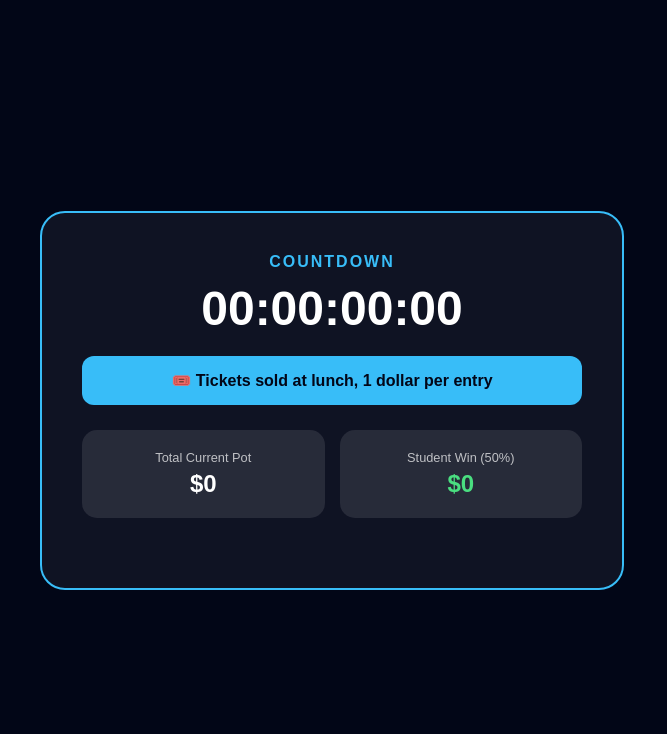
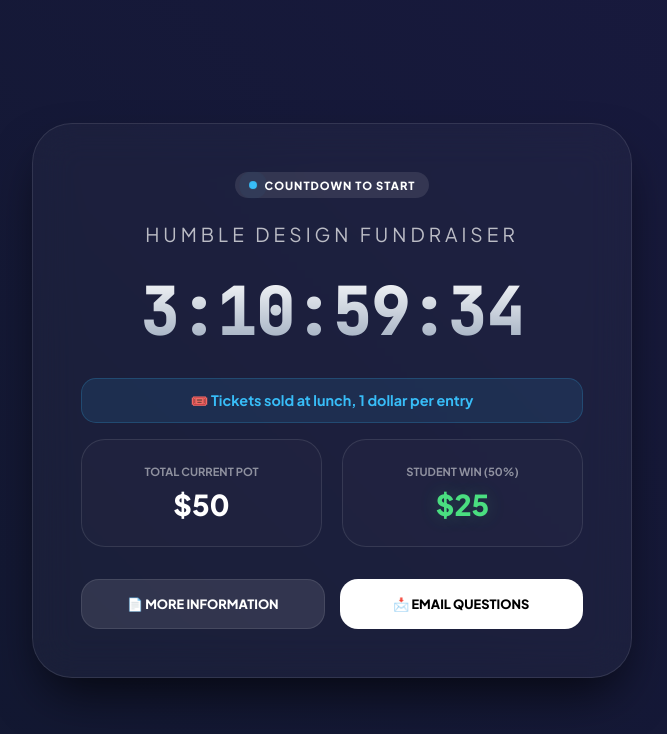
Before and after one commit to robertzam711/testing, a plain HTML site: page index.html in a window 1280 px wide. Shown: the whole page, without its empty margins (308-975 px from the left). Drawn offline with Linux system fonts and the light colour scheme.

Commit message:
Update title and enhance styling in index.html

```diff
--- a/index.html
+++ b/index.html
@@ -3,100 +3,228 @@
 <head>
     <meta charset="UTF-8">
     <meta name="viewport" content="width=device-width, initial-scale=1.0">
-    <title>Humble Design | 50/50 Raffle</title>
+    <title>Humble Design | Official 50/50 Raffle</title>
+    <link href="https://fonts.googleapis.com/css2?family=Plus+Jakarta+Sans:wght@300;400;700;800&family=JetBrains+Mono:wght@500&display=swap" rel="stylesheet">
     <style>
+        :root {
+            --accent: #38bdf8;
+            --money: #4ade80;
+            --bg: #020617;
+            --glass: rgba(255, 255, 255, 0.03);
+            --border: rgba(255, 255, 255, 0.1);
+        }
+
+        * { margin: 0; padding: 0; box-sizing: border-box; }
+
         body {
-            margin: 0;
-            background: #020617;
+            background-color: var(--bg);
+            background: linear-gradient(45deg, #020617, #0f172a, #1e1b4b);
+            background-size: 400% 400%;
+            animation: gradientBG 15s ease infinite;
             color: white;
-            font-family: sans-serif;
+            font-family: 'Plus Jakarta Sans', sans-serif;
             display: flex;
             justify-content: center;
             align-items: center;
             min-height: 100vh;
+            overflow: hidden;
         }
+
+        @keyframes gradientBG {
+            0% { background-position: 0% 50%; }
+            50% { background-position: 100% 50%; }
+            100% { background-position: 0% 50%; }
+        }
+
         .container {
-            background: rgba(255, 255, 255, 0.05);
-            border: 2px solid #38bdf8;
-            padding: 40px;
-            border-radius: 25px;
+            position: relative;
+            background: var(--glass);
+            backdrop-filter: blur(20px);
+            -webkit-backdrop-filter: blur(20px);
+            border: 1px solid var(--border);
+            padding: 3rem;
+            border-radius: 40px;
             text-align: center;
-            max-width: 500px;
             width: 90%;
+            max-width: 600px;
+            box-shadow: 0 25px 50px -12px rgba(0, 0, 0, 0.7);
+            z-index: 10;
         }
-        .status-header {
-            color: #38bdf8;
-            text-transform: uppercase;
-            font-weight: bold;
-            letter-spacing: 2px;
-            margin-bottom: 10px;
+
+        .live-indicator {
+            display: inline-flex;
+            align-items: center;
+            gap: 8px;
+            background: rgba(255,255,255,0.1);
+            padding: 6px 14px;
+            border-radius: 100px;
+            font-size: 0.7rem;
+            font-weight: 800;
+            letter-spacing: 1px;
+            margin-bottom: 1.5rem;
         }
+
+        .pulse {
+            width: 8px;
+            height: 8px;
+            background: var(--accent);
+            border-radius: 50%;
+            box-shadow: 0 0 0 0 rgba(56, 189, 248, 0.7);
+            animation: pulse-blue 2s infinite;
+        }
+
+        @keyframes pulse-blue {
+            0% { transform: scale(0.95); box-shadow: 0 0 0 0 rgba(56, 189, 248, 0.7); }
+            70% { transform: scale(1); box-shadow: 0 0 0 10px rgba(56, 189, 248, 0); }
+            100% { transform: scale(0.95); box-shadow: 0 0 0 0 rgba(56, 189, 248, 0); }
+        }
+
+        h1 { font-size: 1.2rem; font-weight: 400; opacity: 0.7; text-transform: uppercase; letter-spacing: 4px; }
+
         #timer {
-            font-size: 3rem;
+            font-family: 'JetBrains Mono', monospace;
+            font-size: clamp(2rem, 8vw, 4rem);
             font-weight: 800;
-            margin-bottom: 20px;
-            display: block;
+            margin: 1.5rem 0;
+            background: linear-gradient(to bottom, #fff, #94a3b8);
+            -webkit-background-clip: text;
+            -webkit-text-fill-color: transparent;
         }
-        .lunch-box {
-            background: #38bdf8;
-            color: #020617;
-            padding: 15px;
-            border-radius: 12px;
-            font-weight: bold;
-            margin-bottom: 25px;
+
+        .lunch-note {
+            background: rgba(56, 189, 248, 0.1);
+            color: var(--accent);
+            padding: 12px;
+            border-radius: 15px;
+            font-size: 0.9rem;
+            font-weight: 700;
+            margin: 1rem 0;
+            border: 1px solid rgba(56, 189, 248, 0.2);
         }
-        .money-grid {
+
+        .grid { display: grid; grid-template-columns: 1fr 1fr; gap: 20px; margin-top: 1rem; }
+
+        .stat-card {
+            background: rgba(255,255,255,0.02);
+            border: 1px solid var(--border);
+            padding: 1.5rem;
+            border-radius: 24px;
+            transition: all 0.3s ease;
+        }
+
+        .stat-card:hover { background: rgba(255,255,255,0.05); transform: translateY(-5px); }
+
+        .stat-label { font-size: 0.7rem; opacity: 0.5; margin-bottom: 0.5rem; font-weight: 700; text-transform: uppercase; }
+        .stat-value { font-size: 1.8rem; font-weight: 800; color: white; }
+        .stat-value.green { color: var(--money); text-shadow: 0 0 20px rgba(74, 222, 128, 0.2); }
+
+        .btn-group {
             display: grid;
             grid-template-columns: 1fr 1fr;
             gap: 15px;
-            margin-bottom: 30px;
+            margin-top: 2rem;
         }
-        .money-card {
-            background: rgba(255, 255, 255, 0.1);
-            padding: 20px;
-            border-radius: 15px;
+
+        .btn {
+            display: flex;
+            align-items: center;
+            justify-content: center;
+            gap: 10px;
+            padding: 16px;
+            text-decoration: none;
+            border-radius: 18px;
+            font-weight: 800;
+            transition: all 0.3s;
+            font-size: 0.8rem;
         }
-        .label { font-size: 0.8rem; opacity: 0.7; margin-bottom: 5px; }
-        .amount { font-size: 1.5rem; font-weight: bold; }
-        .green { color: #4ade80; }
 
-        .links {
-            display: flex;
-            flex-direction: column;
-            gap: 10px;
-        }
-        .btn {
-            padding: 15px;
-            border-radius: 12px;
-            text-decoration: none;
-            font-weight: bold;
-            transition: 0.2s;
-        }
-        .btn-doc { background: #ffffff; color: #000000; }
-        .btn-email { background: #38bdf8; color: #ffffff; }
-        .btn:hover { opacity: 0.8; transform: scale(1.02); }
+        .btn-info { background: rgba(255,255,255,0.1); color: white; border: 1px solid var(--border); }
+        .btn-email { background: white; color: black; }
+
+        .btn:hover { transform: scale(1.05); }
+        .btn-email:hover { background: var(--accent); color: white; }
+        .btn-info:hover { background: rgba(255,255,255,0.2); }
+
     </style>
 </head>
 <body>
 
     <div class="container">
-        <div class="status-header" id="status-label">Countdown</div>
+        <div class="live-indicator">
+            <div class="pulse" id="dot"></div>
+            <span id="status-label">SYSTEM READY</span>
+        </div>
+
+        <h1>Humble Design Fundraiser</h1>
         <div id="timer">00:00:00:00</div>
 
-        <div class="lunch-box">
+        <div class="lunch-note">
             🎟️ Tickets sold at lunch, 1 dollar per entry
         </div>
 
-        <div class="money-grid">
-            <div class="money-card">
-                <div class="label">Total Current Pot</div>
-                <div class="amount" id="total-pot">$0</div>
+        <div class="grid">
+            <div class="stat-card">
+                <div class="stat-label">Total Current Pot</div>
+                <div class="stat-value" id="total-val">$0</div>
             </div>
-            <div class="money-card">
-                <div class="label">Student Win (50%)</div>
-                <div class="amount green" id="win-share">$0</div>
+            <div class="stat-card">
+                <div class="stat-label">Student Win (50%)</div>
+                <div class="stat-value green" id="win-val">$0</div>
             </div>
         </div>
 
-        <div class="links">
-            <a href="
+        <div class="btn-group">
+            <a href="https://docs.google.com/document/d/1XqlcoqoYsjaa6aPUWbjkxFi6Ftx30LqmZdy8ZjfArDc/edit?usp=sharing" target="_blank" class="btn btn-info">
+                📄 MORE INFORMATION
+            </a>
+            <a href="mailto:robertzamary@aurora-schools.org?subject=Raffle Question" class="btn btn-email">
+                📩 EMAIL QUESTIONS
+            </a>
+        </div>
+    </div>
+
+    <script>
+        // --- CONFIGURATION ---
+        const currentMoney = 50; // THE ONLY NUMBER YOU NEED TO CHANGE
+        const targetDate = new Date("March 16, 2026 00:00:00").getTime();
+        const endDate = new Date("March 20, 2026 23:59:59").getTime();
+
+        function update() {
+            const now = new Date().getTime();
+            let distance;
+            let label;
+
+            if (now < targetDate) {
+                distance = targetDate - now;
+                label = "COUNTDOWN TO START";
+                document.getElementById('dot').style.background = "#38bdf8";
+            } else if (now < endDate) {
+                distance = endDate - now;
+                label = "LIVE: RAFFLE CLOSING";
+                document.getElementById('dot').style.background = "#ef4444";
+            } else {
+                document.getElementById('status-label').innerText = "EVENT CLOSED";
+                document.getElementById('timer').innerText = "00:00:00";
+                return;
+            }
+
+            const d = Math.floor(distance / (1000 * 60 * 60 * 24));
+            const h = Math.floor((distance % (1000 * 60 * 60 * 24)) / (1000 * 60 * 60));
+            const m = Math.floor((distance % (1000 * 60 * 60)) / (1000 * 60));
+            const s = Math.floor((distance % (1000 * 60)) / 1000);
+
+            const pad = (n) => n.toString().padStart(2, '0');
+
+            document.getElementById('status-label').innerText = label;
+            document.getElementById('timer').innerText = `${d}:${pad(h)}:${pad(m)}:${pad(s)}`;
+
+            // MATH ENGINE
+            document.getElementById('total-val').innerText = `$${currentMoney.toLocaleString()}`;
+            document.getElementById('win-val').innerText = `$${(currentMoney * 0.5).toLocaleString()}`;
+        }
+
+        setInterval(update, 1000);
+        update();
+    </script>
+</body>
+</html>
```
